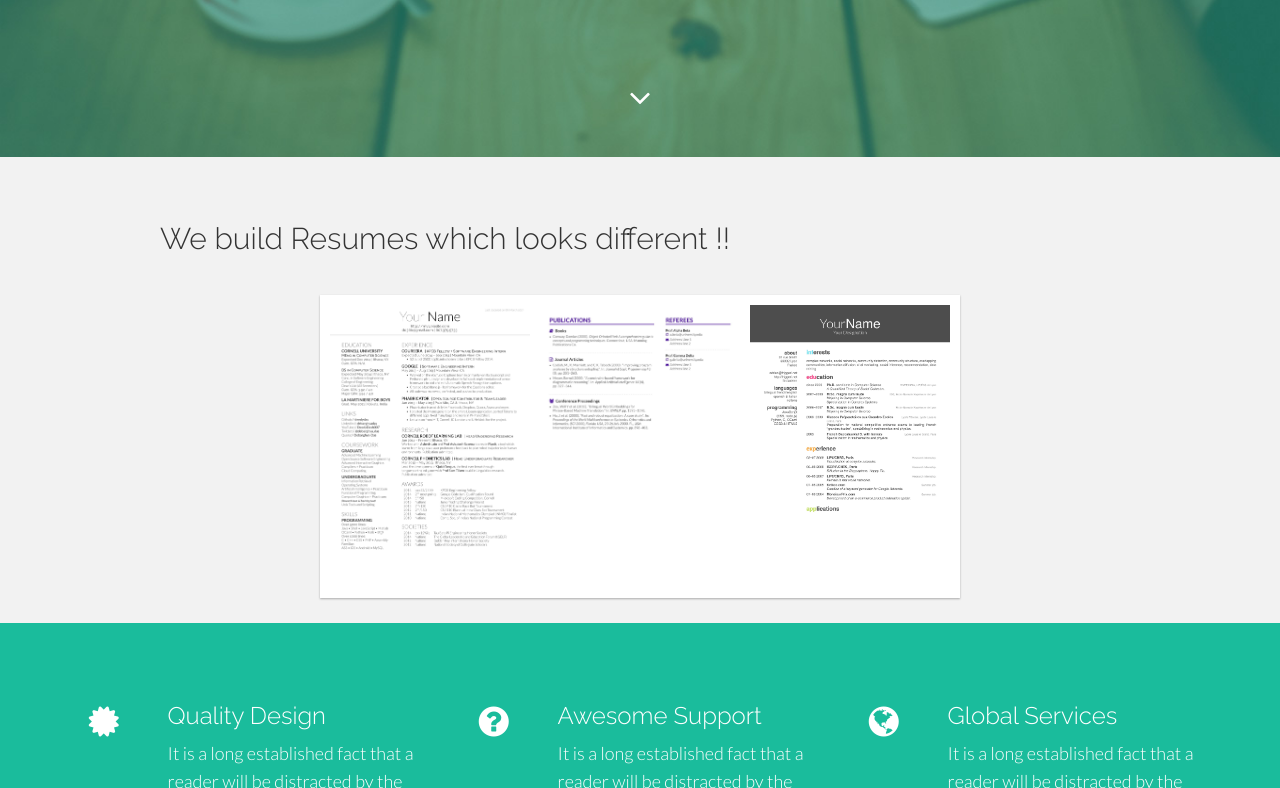
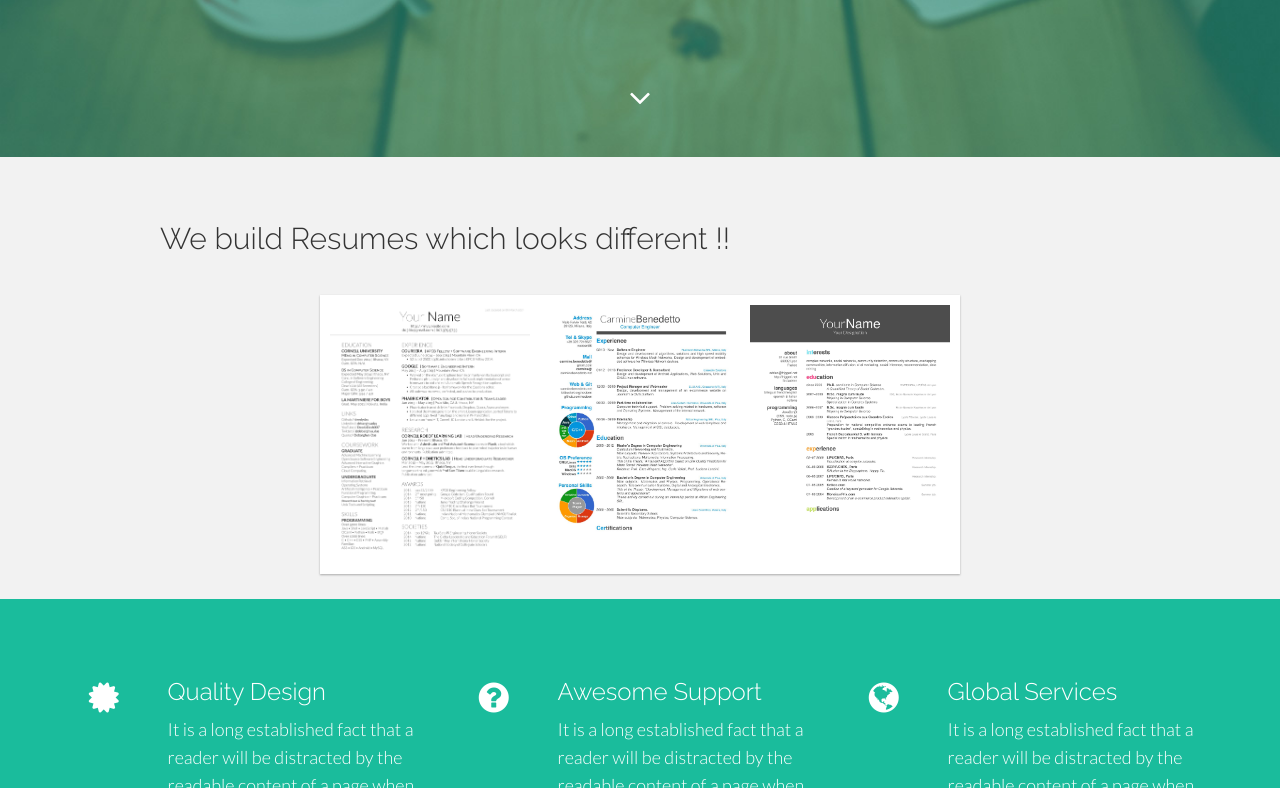
Before and after one commit to ashay-maheshwari/website-theme1, a plain HTML site: page src/Theme/index.html in a window 1280 px wide. Shown: the part 583-1371 px from the top of the page. Drawn offline with nearby package versions, Linux system fonts and the light colour scheme.

Commit message:
add new template

```diff
--- a/src/Theme/index.html
+++ b/src/Theme/index.html
@@ -90,7 +90,7 @@
 <img src="assets/img/templates/template-1.jpg" />
   </div>
   <div>
-<img src="assets/img/templates/template-2.jpg" />
+<img src="assets/img/templates/template-4.jpg" />
   </div>
 <div>
 <img src="assets/img/templates/template-3.jpg" />
```
Also changed, not shown: src/Theme/assets/img/templates/template-4.jpg (added).
